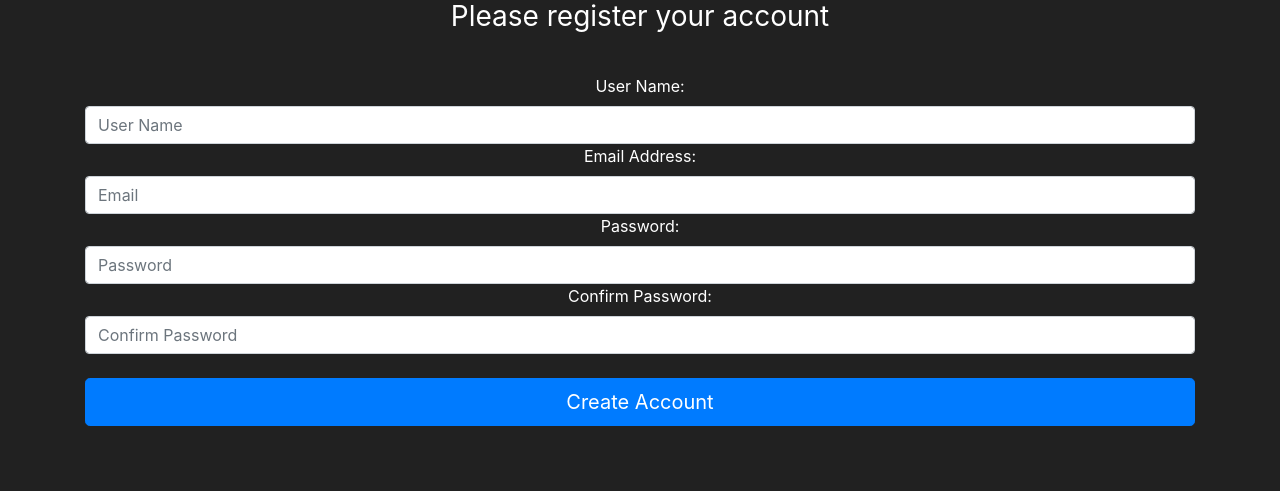
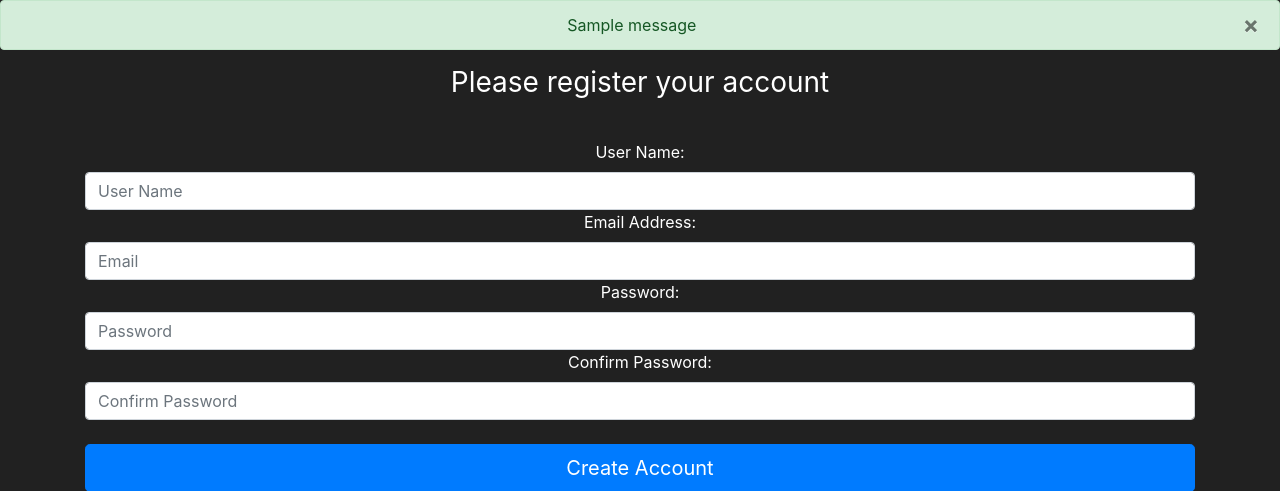
Before and after one commit to namank03/flask_market_app, a Flask app: page /register in a window 1280 px wide. Shown: the part 56-547 px from the top of the page. Run offline with Flask 2, Linux system fonts and the light colour scheme; tables that the repository leaves empty hold one stand-in row (values such as "Sample post"); one stand-in notice (Sample message) is shown; some libraries are stand-ins or nearby versions.

Commit message:
added validation alerts

```diff
--- a/market/routes.py
+++ b/market/routes.py
@@ -1,8 +1,8 @@
-from market import app
-from flask import render_template, redirect, url_for
+from flask import flash, redirect, render_template, url_for
+
+from market import app, db
+from market.forms import RegisterForm
 from market.models import Item, User
-from market.forms import RegisterForm
-from market import db
 
 
 @app.route('/')
@@ -29,5 +29,6 @@ def register_page():
         return redirect(url_for('market_page'))
     if form.errors != {}:
         for error_msg in form.errors.values():
-            print(f'there was an error in creating user {error_msg}')
+            flash(
+                f'there was an error in creating user {error_msg}', category='danger')
     return render_template('register.html', form=form)
--- a/market/templates/base.html
+++ b/market/templates/base.html
@@ -41,6 +41,18 @@
             </ul>
         </div>
     </nav>
+    {% with messages = get_flashed_messages(with_categories=true) %}
+    {% if messages %}
+    {% for category, message in messages %}
+    <div class="alert alert-{{ category }}">
+        <button type="button" class="m1-2 mb-1 close" data-dismiss="alert" aria-label="Close">
+            <span aria-hidden="true">&times;</span>
+        </button>
+        {{ message }}
+    </div>
+    {% endfor %}
+    {% endif %}
+    {% endwith %}
     {% block content %}
 
     {% endblock %}
```
